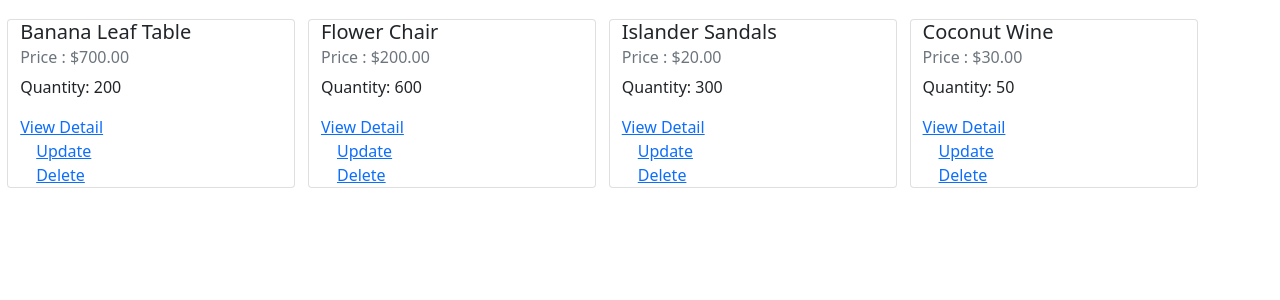
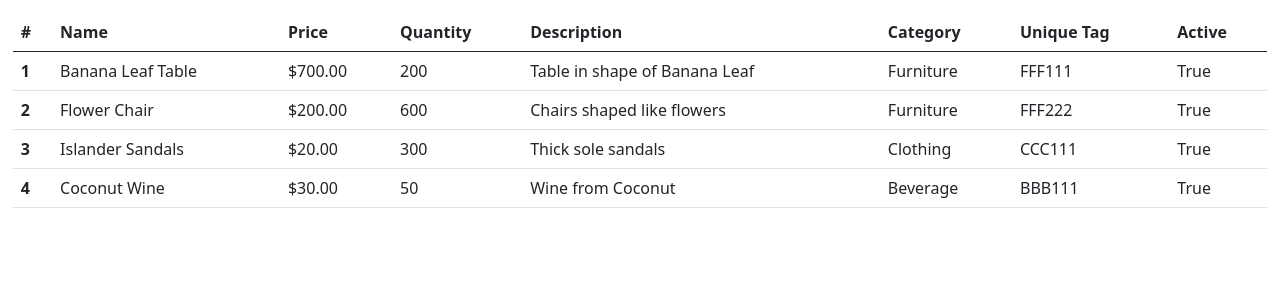
Before and after one commit to jmacach1/flask_inventory_manager, a Flask app: page /products in a window 1280 px wide. Shown: the part 56-356 px from the top of the page. Run offline with Flask 2, Linux system fonts and the light colour scheme; data comes from the database, SQL or seed files in the repository; both versions use the stored data as it was after the commit; some libraries are stand-ins or nearby versions.

Commit message:
product table view

```diff
--- a/app/templates/product_list.html
+++ b/app/templates/product_list.html
@@ -1,11 +1,8 @@
 {% extends 'base.html' %}
 
-{% block title %}
-  Product Catalog
-{% endblock title %}
+{% block title %} Product Catalog {% endblock title %}
 
 {% block content %}
-  {% set i = 0 %}
 
   <div class="col-md-12" style="padding: 1%;">
     {% with messages = get_flashed_messages() %}
@@ -25,26 +22,41 @@
       {% endif%}
     {% endwith %}
 
-    <div class="row">
-      {% for product in product_list %}
-        <div class="card" style="width: 18rem; margin: 0.5%;">
-          <h5 class="card-title">{{ product.name }}</h5>
-          <h6 class="card-subtitle mb-2 text-muted">
-            Price : {{ "${:,.2f}".format(product.price) }}
-          </h6>
-          <p class="card-text">Quantity: {{product.quantity}}</p>
-          <a href={{ url_for('get_product_detail', pid=product.id) }} class="card-link">
-            View Detail
-          </a>
-          <a href={{ url_for('update_product_form', pid=product.id) }} class="card-link">Update</a>
-          <a href="#"class="card-link">Delete</a>
-        </div>
-        {% set i = i + 1 %}
-        {% if i % 4 == 0 %}
-        </div>
-        <div class="row">
-        {% endif %}
-      {% endfor %}
-    </div>
+    <table class="table">
+      <thead class="thead-dark">
+        <tr>
+          <th scope="col">#</th>
+          <th scope="col">Name</th>
+          <th scope="col">Price</th>
+          <th scope="col">Quantity</th>
+          <th scope="col">Description</th>
+          <th scope="col">Category</th>
+          <th scope="col">Unique Tag</th>
+          <th scope="col">Active</th>
+        </tr>
+      </thead>
+      <tbody>
+        <!-- id	name	price	quantity	description	category	unique_tag	active -->
+        {% for product in product_list %}
+          <tr>
+            <th scope="row">{{ product.id }}</th>
+            <td>{{ product.name }}</td>
+            <td>{{ "${:,.2f}".format(product.price) }}</td>
+            <td>{{ product.quantity }}</td>
+            <td>{{ product.description }}</td>
+            <td>{{ product.category }}</td>
+            <td>{{ product.unique_tag }}</td>
+            <td>{{ product.active }}</td>
+          </tr>
+        {% endfor %}
+      </tbody>
+    </table>
+
   </div>
 {% endblock content %}
+
+<!-- <a href={{ url_for('get_product_detail', pid=product.id) }} class="card-link">
+  View Detail
+</a>
+<a href={{ url_for('update_product_form', pid=product.id) }} class="card-link">Update</a>
+<a href="#"class="card-link">Delete</a> -->
--- a/create_db.py
+++ b/create_db.py
@@ -1,4 +1,5 @@
 from app import db
 
 if __name__ == "__main__":
+  db.drop_all()
   db.create_all()
```
Also changed, not shown: app/templates/product_list2.html (deleted, +0 -59 lines), drop_db.py (deleted, +0 -11 lines), mk_products.py (+5 -2 lines), app/mydb.db.
